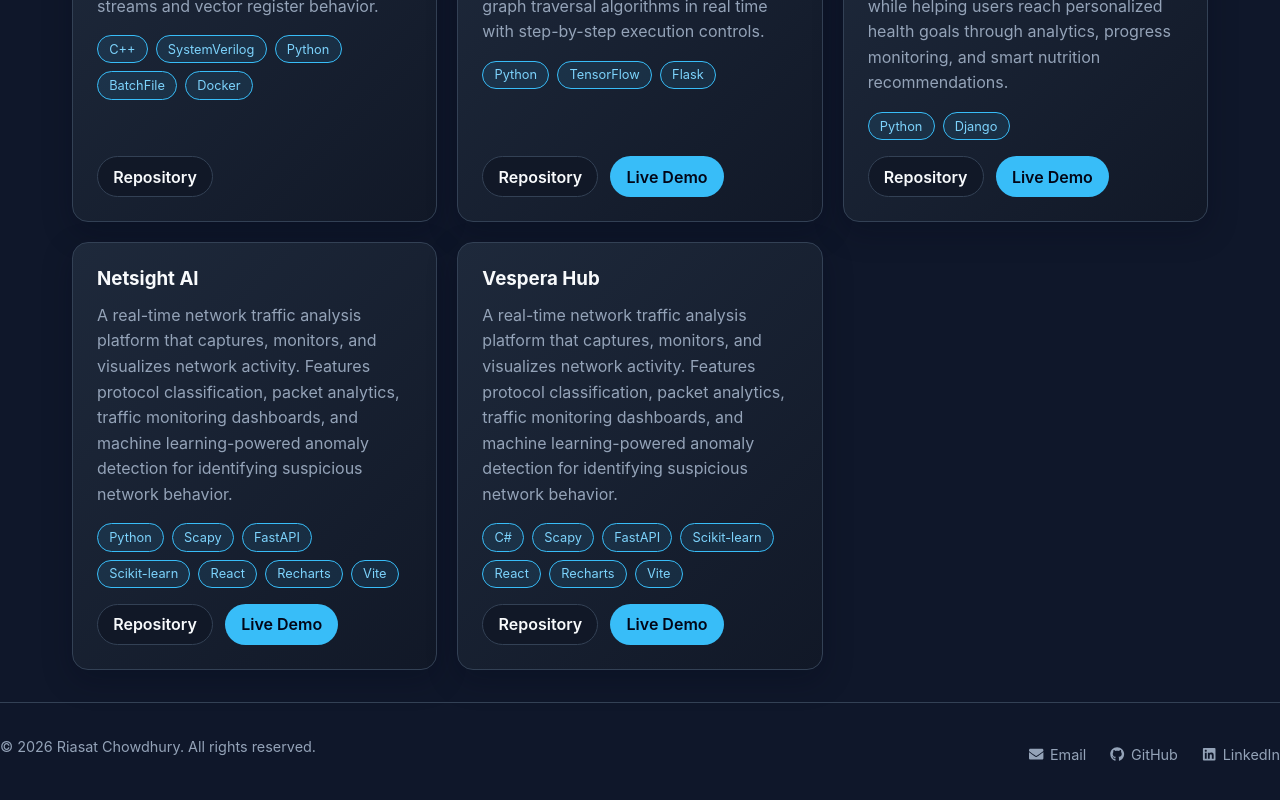
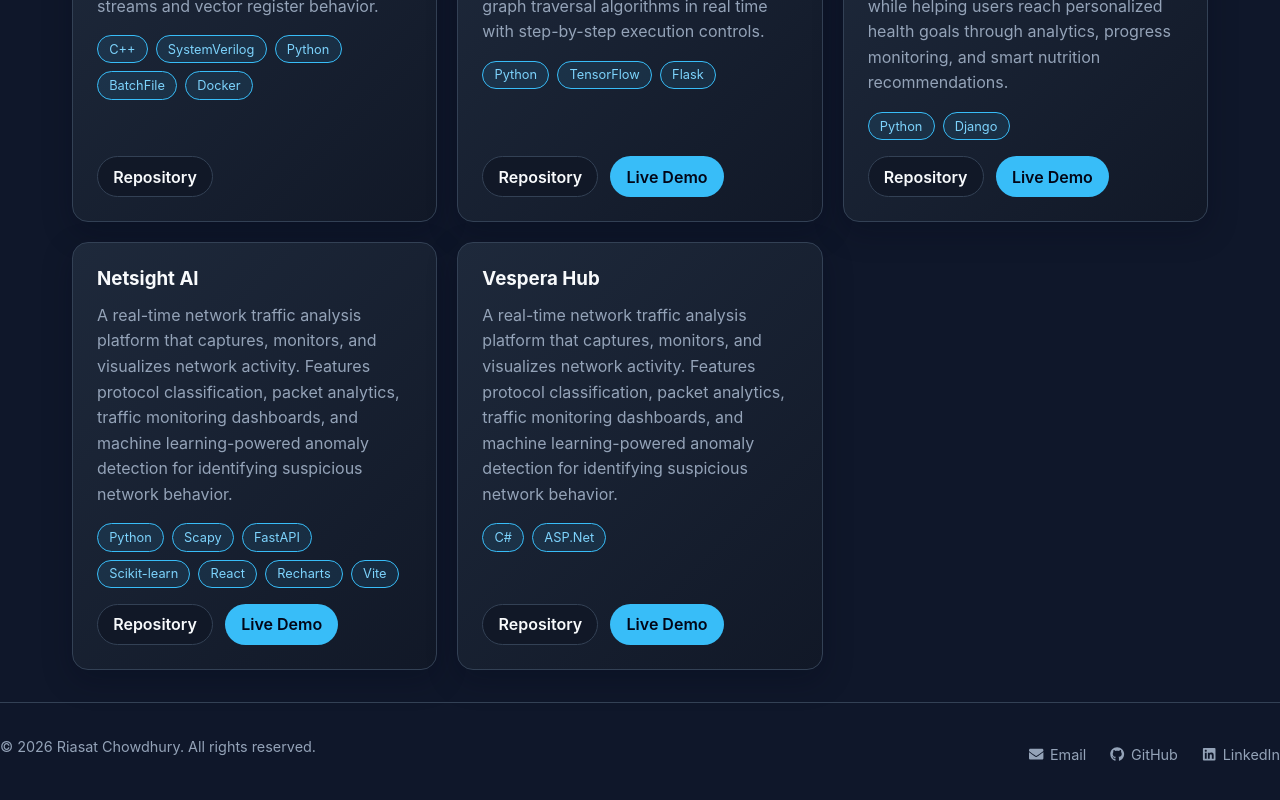
Before and after one commit to rchowd9/personal-portfolio, a React (Vite) app: page /#/projects in a window 1280 px wide. Shown: the part 1498-2298 px from the top of the page. Built offline with nearby package versions, Linux system fonts and the light colour scheme.

Commit message:
added another project

```diff
--- a/src/pages/Projects.jsx
+++ b/src/pages/Projects.jsx
@@ -94,7 +94,7 @@ export default function Projects() {
       title: "Vespera Hub",
       description:
         "A real-time network traffic analysis platform that captures, monitors, and visualizes network activity. Features protocol classification, packet analytics, traffic monitoring dashboards, and machine learning-powered anomaly detection for identifying suspicious network behavior.",
-      tech: ["C#", "Scapy","FastAPI","Scikit-learn","React","Recharts","Vite"],
+      tech: ["C#", "ASP.Net"],
       liveUrl: "https://net-sight-five.vercel.app/",
       repoUrl: "https://github.com/rchowd9/NetSight",
     },
```
